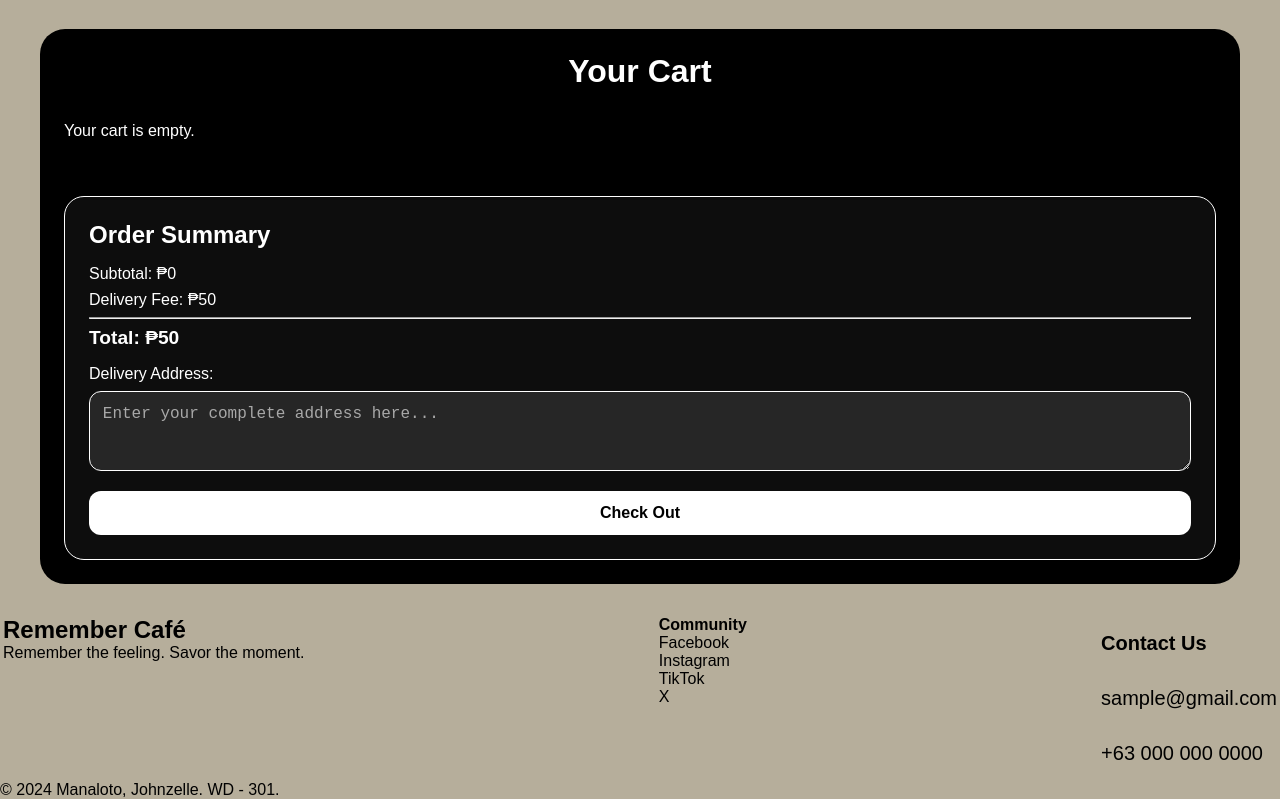
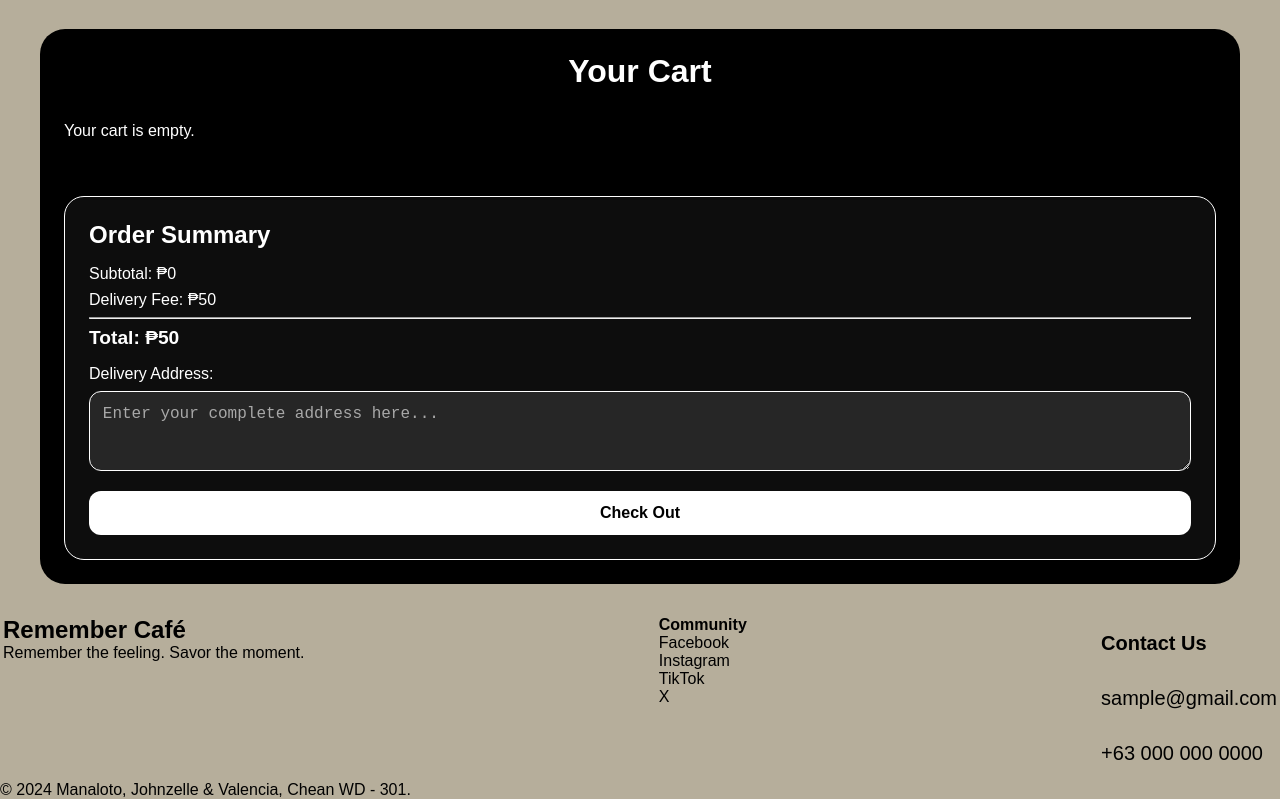
Before and after one commit to Jz100505/Remember-Cafe---WebPub---Project, a plain HTML site: page cart.html in a window 1280 px wide. Shown: the part 103-902 px from the top of the page. Drawn offline with Linux system fonts and the light colour scheme.

Commit message:
Update cart.html

```diff
--- a/cart.html
+++ b/cart.html
@@ -76,7 +76,7 @@
           <p>+63 000 000 0000</p>
         </div>
       </div>
-      <p class="footer-credit">© 2024 Manaloto, Johnzelle. WD - 301.</p>
+      <p class="footer-credit">© 2024 Manaloto, Johnzelle & Valencia, Chean WD - 301.</p>
     </footer>
   </div>
 </body>
```
